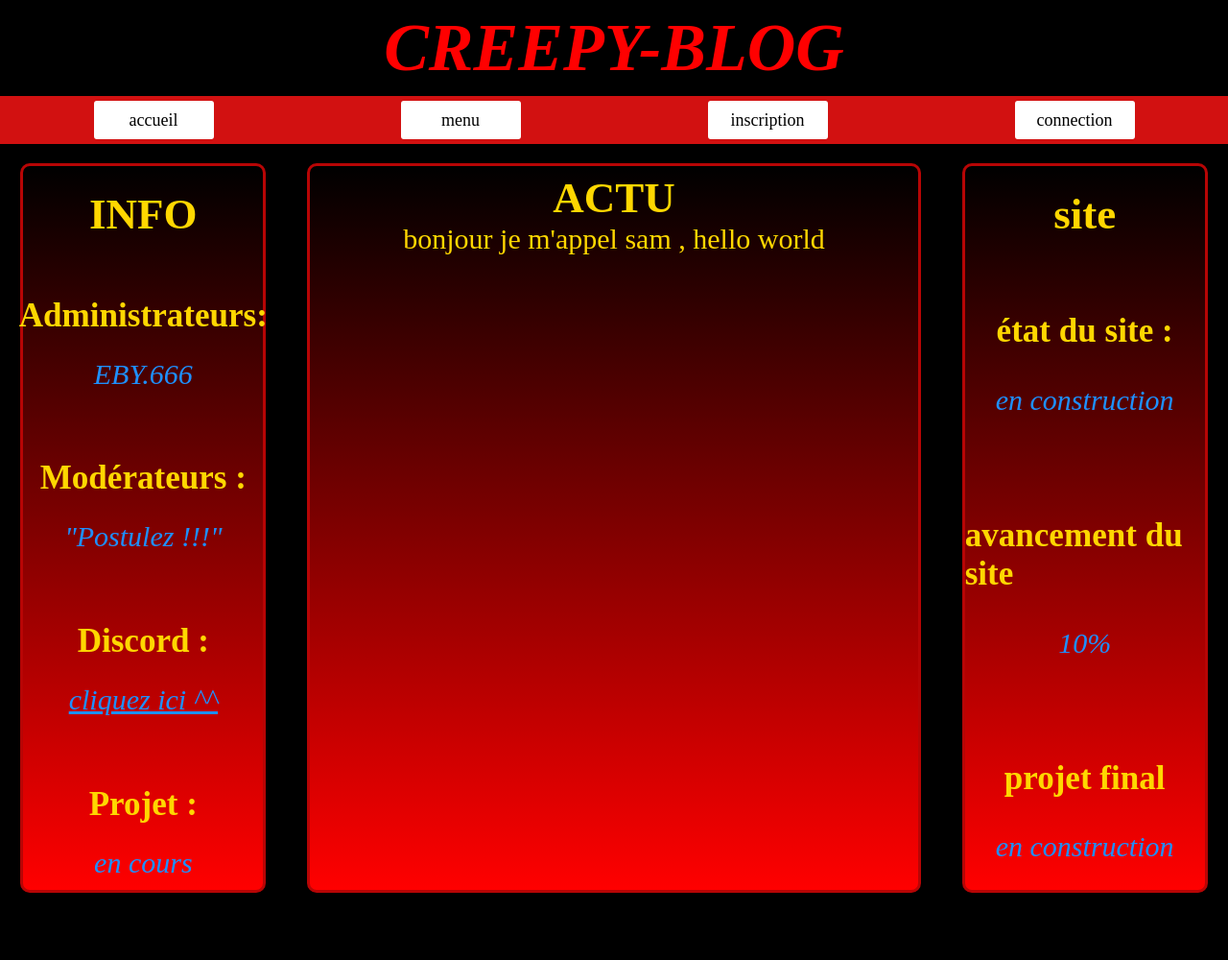
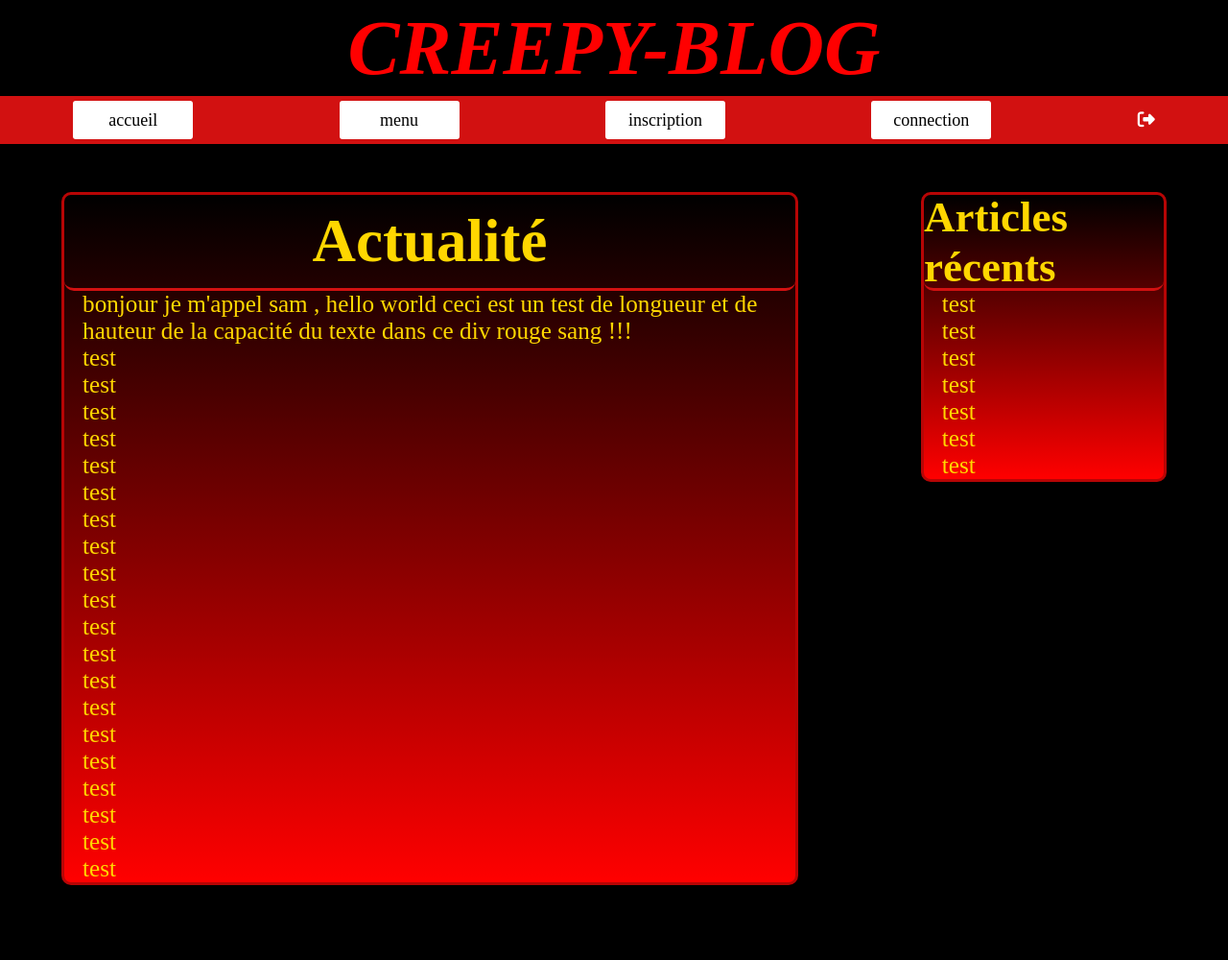
Before and after one commit to Eby-sam/projet_perso, a PHP site: page / in a window 1280 px wide. Shown: the whole page at 96% size. Before the commit the page ends 930 px from the top, so only its background shows below. Run offline with PHP 8.4, Linux system fonts and the light colour scheme; some libraries are stand-ins or nearby versions.

Commit message:
projet perso amélioration du thème creepy

```diff
--- a/_partials/head.php
+++ b/_partials/head.php
@@ -6,6 +6,7 @@
           content="width=device-width, user-scalable=no, initial-scale=1.0, maximum-scale=1.0, minimum-scale=1.0">
     <meta http-equiv="X-UA-Compatible" content="ie=edge">
     <link rel="stylesheet" href="./assets/css/style.css">
+    <script src="https://kit.fontawesome.com/52cbc63ebe.js" crossorigin="anonymous"></script>
     <title>EBY.DEV</title>
 </head>
 <body>
@@ -29,4 +30,5 @@ if (isset($_SESSION['id']) AND isset($_SESSION['pseudo']))
         </div>
         <div id="sign">inscription</div>
         <div id="connect">connection</div>
+        <i class="fas fa-sign-out-alt"></i>
     </div>
--- a/assets/css/style.css
+++ b/assets/css/style.css
@@ -72,9 +87,14 @@ body {
     align-items: center;
 }
 
+#accueil:hover {
+    background-color: #090909;
+    color: gold;
+}
+
 h1{
     color: red;
-    font-size: 70px;
+    font-size: 3.5rem;
     font-style: italic;
     font-family: "Ink Free";
     font-weight: bold;
@@ -82,7 +102,7 @@ h1{
 
 #title {
     color: red;
-    font-size: 70px;
+    font-size: 4.5rem;
     font-style: italic;
     font-family: "Ink Free";
     font-weight: bold;
@@ -91,6 +111,7 @@ h1{
 h2 {
     color: gold;
     text-align: center;
+    font-size: 3.5rem;
 }
 
 #div-titre {
@@ -107,41 +128,56 @@ h2 {
     display: flex;
     flex-direction: row;
     justify-content: space-around;
-    align-items: center;
     word-wrap: break-word;
-    margin: auto;
+    margin-top: 50px;
 }
 
-.part1 {
+.part {
     background: linear-gradient(black, red);
     border: 3px solid #b70505;
     border-radius: 10px;
-    width: 50%;
-    height: 95%;
+    width: 100%;
+    float: left;
     display: flex;
     justify-content: center;
     flex-wrap: wrap;
 }
 
+#zone1 {
+    width: 60%;
+}
+
+#zone2 {
+    width: 20%;
+}
+
+#article {
+    width: 95%;
+}
+
 .titre {
     color: #d21111;
-    font-size: 30px;
+    font-size: 3rem;
     width: 100%;
     height: 100px;
     display: flex;
     flex-direction: column ;
     justify-content: center;
     align-items: center;
+    border-bottom: 3px solid #d21111;
+    border-radius: 10px;
 }
 .titre2 {
     color: #d21111;
-    font-size: 30px;
+    font-size: 3rem;
     width: 100%;
     height: 100px;
 }
 
 p {
     color: gold;
+    font-size: 1.4rem;
+    text-align: left;
 }
 
 #etat {
@@ -183,17 +224,18 @@ p {
     flex-direction: column;
     justify-content:space-around;
     align-items: center;
-    font-size: 30px;
+    font-size: 2rem;
 }
 
 .eby {
     color: dodgerblue;
     font-style: italic;
-    font-size: 30px;
+    font-size: 2rem;
 }
 
 h3 {
     color: gold;
+    font-size: 2.5rem;
 }
 
 .div_dev {
@@ -204,7 +246,7 @@ h3 {
     flex-direction: column;
     align-items: center;
     justify-content: space-around;
-    font-size: 30px;
+    font-size: 3rem;
 
 }
 .part3 {
@@ -306,11 +353,16 @@ input {
 }
 
 #dev {
-    width: 20%;
+    width: 100%;
     word-wrap: break-word;
 }
 
-#info {
-    width: 20%;
-    word-wrap: break-word;
+#articleR {
+    width: 85%;
 }
+
+h6 {
+    font-weight: bold;
+    font-style: italic;
+    font-family: "Ink Free";
+}
--- a/connect.php
+++ b/connect.php
@@ -6,8 +6,8 @@
             <div class="large">
                 <div class="formulaire">
                     <h1>Connexion</h1>
-                    <input type="email" name="email" id="id-email" placeholder="email">
-                    <input type="password" name="password" id="id-password" placeholder="Password">
+                    <input type="email" name="email" id="id-email" placeholder="email" required>
+                    <input type="password" name="password" id="id-password" placeholder="Password" required>
                     <input type="submit" class="envoi">
                 </div>
             </div>
--- a/index.php
+++ b/index.php
@@ -1,5 +1,5 @@
 <?php
-include './_partials/head.php';
+include '_partials/head.php';
 ?>
     <header>
         <?php
@@ -10,47 +10,52 @@ include './_partials/head.php';
     </header>
 
     <div id="block-one">
-        <div class="part1" id="info">
-            <div class="titre">
-                <h2>INFO</h2>
-            </div>
-            <div id="div_info">
-                <p>
-                <h3>Administrateurs:</h3> <span class="eby">EBY.666</span>
-                </p>
-                <p>
-                <h3>Modérateurs :</h3> <span class="eby">"Postulez !!!"</span>
-                </p>
-                <p>
-                <h3>Discord :</h3> <span class="eby"><a href="https://discord.gg/Mr6PxYWp6W" style="color:dodgerblue">cliquez ici ^^</a></span>
-                </p>
-                <p>
-                <h3>Projet :</h3> <span class="eby">en cours</span>
-                </p>
+        <div id="zone1">
+            <div class="part1 part" id="actu">
+                <div class="titre">
+                    <h2>Actualité</h2>
+                </div>
+                <div id="article">
+                    <p>bonjour je m'appel sam , hello world ceci est un test de longueur et de hauteur de la capacité du texte
+                        dans ce div rouge sang !!!</p>
+                    <p>test</p>
+                    <p>test</p>
+                    <p>test</p>
+                    <p>test</p>
+                    <p>test</p>
+                    <p>test</p>
+                    <p>test</p>
+                    <p>test</p>
+                    <p>test</p>
+                    <p>test</p>
+                    <p>test</p>
+                    <p>test</p>
+                    <p>test</p>
+                    <p>test</p>
+                    <p>test</p>
+                    <p>test</p>
+                    <p>test</p>
+                    <p>test</p>
+                    <p>test</p>
+                    <p>test</p>
+                </div>
             </div>
         </div>
-        <div class="part1" id="actu">
-            <div class="titre">
-                <h2>ACTU</h2>
-                <p>bonjour je m'appel sam , hello world</p>
-            </div>
 
-        </div>
-        <div class="part1" id="dev">
-            <div class="titre">
-                <h2>site</h2>
-            </div>
-            <div class="div_dev">
-                <p>
-                <h3>état du site :</h3> <span class="eby">en construction</span>
-                </p>
-                <p>
-                <h3>avancement du site</h3> <span class="eby">10%</span>
-                </p>
-                <p>
-                <h3>projet final</h3><span class="eby">en construction</span>
-                </p>
-
+        <div id="zone2">
+            <div class="part2 part" id="dev">
+                <div class="titre">
+                    <h3>Articles récents</h3>
+                </div>
+                <div id="articleR">
+                    <p>test</p>
+                    <p>test</p>
+                    <p>test</p>
+                    <p>test</p>
+                    <p>test</p>
+                    <p>test</p>
+                    <p>test</p>
+                </div>
             </div>
         </div>
     </div>
--- a/utils/connect-static.php
+++ /dev/null
@@ -1 +0,0 @@
-<?php
--- a/utils/user.php
+++ b/utils/user.php
@@ -1,3 +1,3 @@
 <?php
-    include '';
+    include '../_partials/head.php';
 ?>
```
Also changed, not shown: other parts of assets/css/style.css (+29 -4 lines), inscription.php (+6 -6 lines), menu.php (+5 -5 lines), utils/insert.php (+8 -5 lines), assets/img/menu1.jpg (added), assets/img/sang1.jpg (added), 1 other file.
